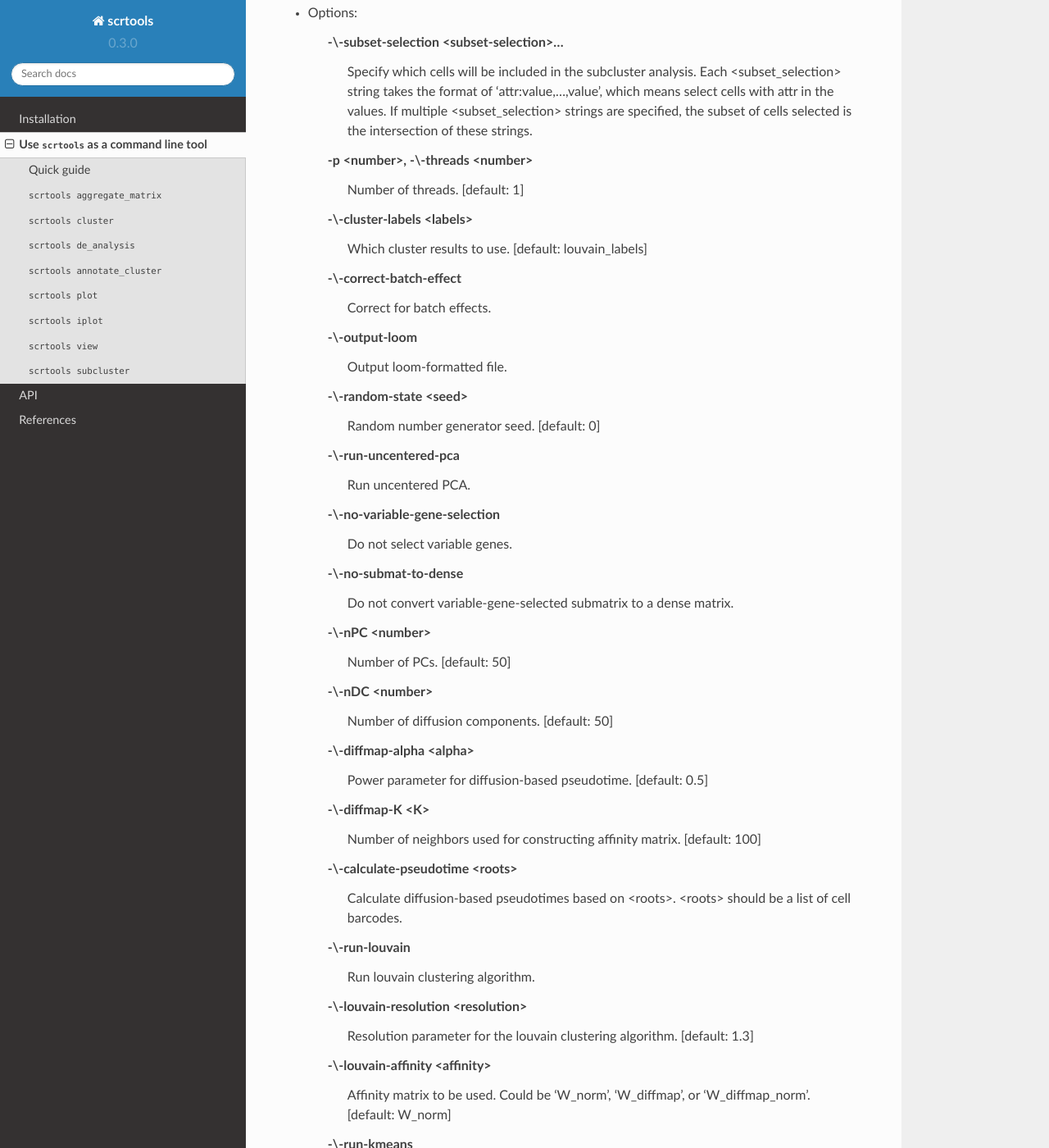
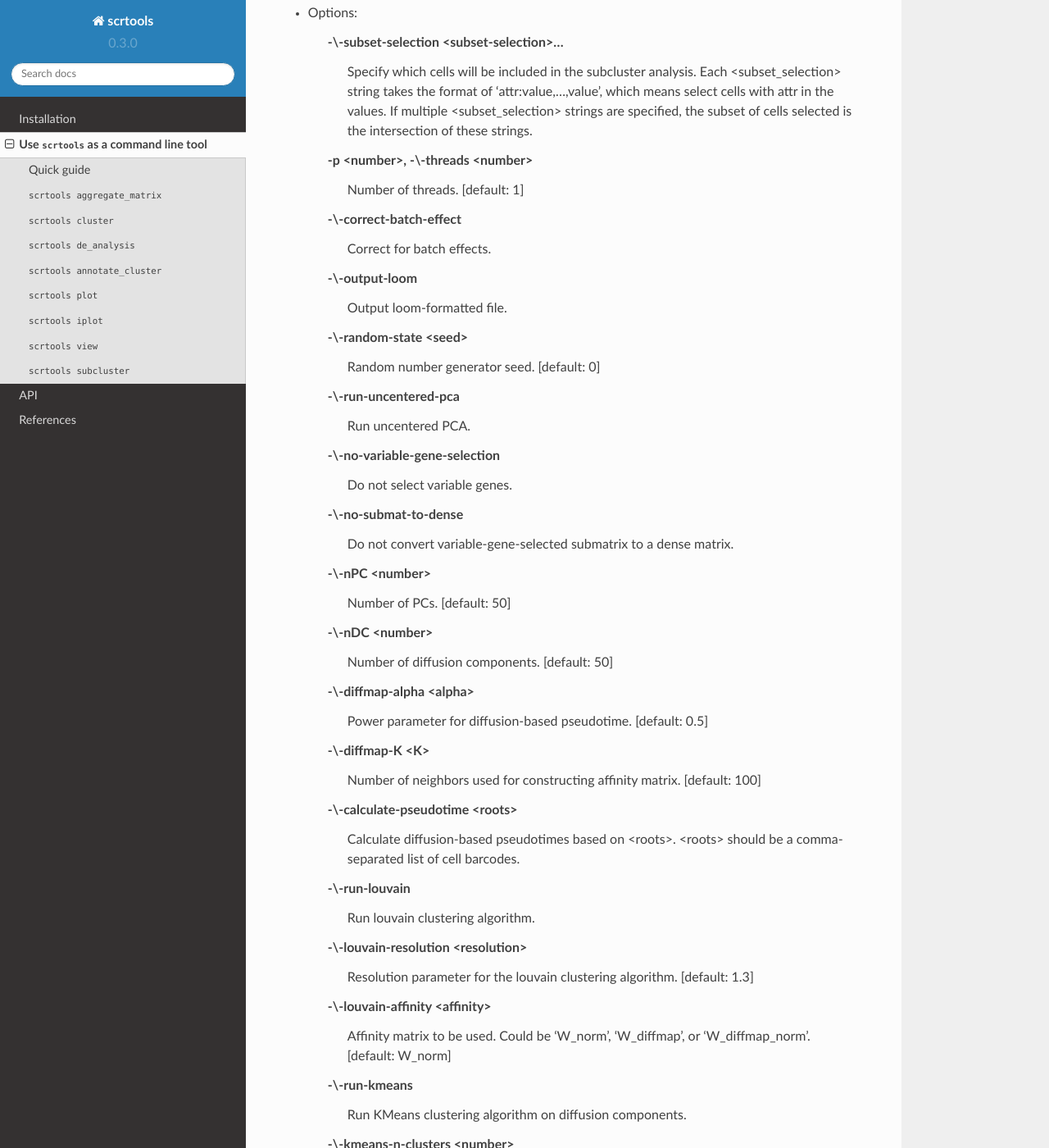
Before and after one commit to lilab-bcb/pegasus, a Sphinx documentation site: the page built from scrtools/docs/usage.rst, in a window 1280 px wide and 1400 px high, scrolled down 17058 px. Shown: the whole window at 82% size. Built offline with Sphinx 7.4.7 and the Read the Docs theme 2.0.0, drawn with Linux system fonts in a browser that asks for light colours; formulas are drawn with MathJax 3; some of the changed text lies outside the part shown.

Commit message:
Updated scrtools wdl

```diff
--- a/scrtools/docs/usage.rst
+++ b/scrtools/docs/usage.rst
@@ -230,7 +230,7 @@ to see the usage information::
 		Number of neighbors used for constructing affinity matrix. [default: 100]
 
 	-\\-calculate-pseudotime <roots>
-		Calculate diffusion-based pseudotimes based on <roots>. <roots> should be a list of cell barcodes.
+		Calculate diffusion-based pseudotimes based on <roots>. <roots> should be a comma-separated list of cell barcodes.
 
   	-\\-run-louvain
   		Run louvain clustering algorithm.
@@ -683,9 +683,6 @@ to see the usage information::
 	\-p <number>, -\\-threads <number>
 		Number of threads. [default: 1]
 
-	-\\-cluster-labels <labels>
-		Which cluster results to use. [default: louvain_labels]
-
 	-\\-correct-batch-effect
 		Correct for batch effects.
 
@@ -717,7 +714,7 @@ to see the usage information::
 		Number of neighbors used for constructing affinity matrix. [default: 100]
 
 	-\\-calculate-pseudotime <roots>
-		Calculate diffusion-based pseudotimes based on <roots>. <roots> should be a list of cell barcodes.
+		Calculate diffusion-based pseudotimes based on <roots>. <roots> should be a comma-separated list of cell barcodes.
 
   	-\\-run-louvain
   		Run louvain clustering algorithm.
```
Also changed, not shown: 10 other files.
